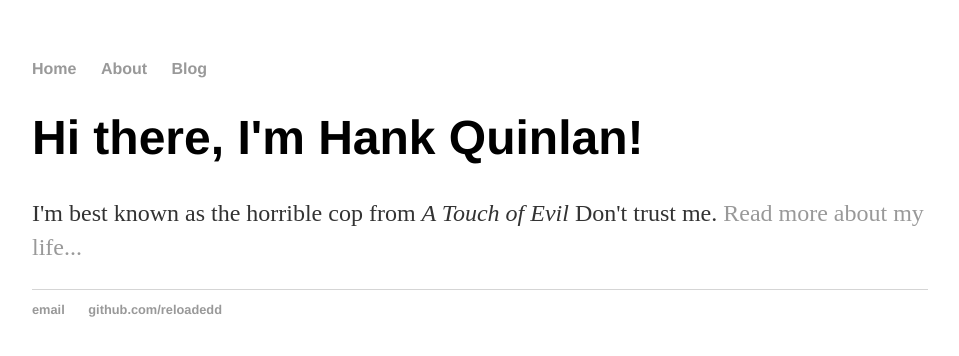
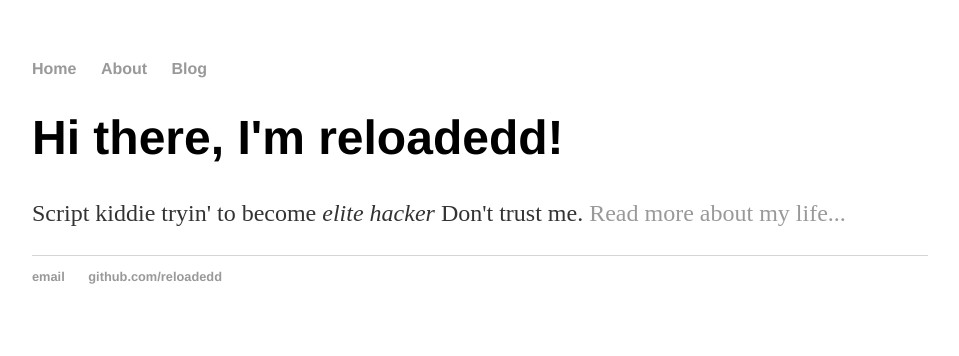
Before and after one commit to reloadedd/reloadedd.github.io, a Jekyll site: the page built from index.html, in a window 1280 px wide. Shown: the top 356 px of the page, without its empty margins (160-1119 px from the left). Built offline with Jekyll 4.4.1, drawn with Linux system fonts in a browser that asks for light colours.

Commit message:
Update index.html
modify name

```diff
--- a/index.html
+++ b/index.html
@@ -3,6 +3,6 @@ layout: default
 title: Hacker's Paradise
 ---
 <div class="blurb">
-	<h1>Hi there, I'm Hank Quinlan!</h1>
-	<p>I'm best known as the horrible cop from <em>A Touch of Evil</em> Don't trust me. <a href="/about">Read more about my life...</a></p>
+	<h1>Hi there, I'm reloadedd!</h1>
+	<p>Script kiddie tryin' to become <em>elite hacker</em> Don't trust me. <a href="/about">Read more about my life...</a></p>
 </div><!-- /.blurb -->
```
